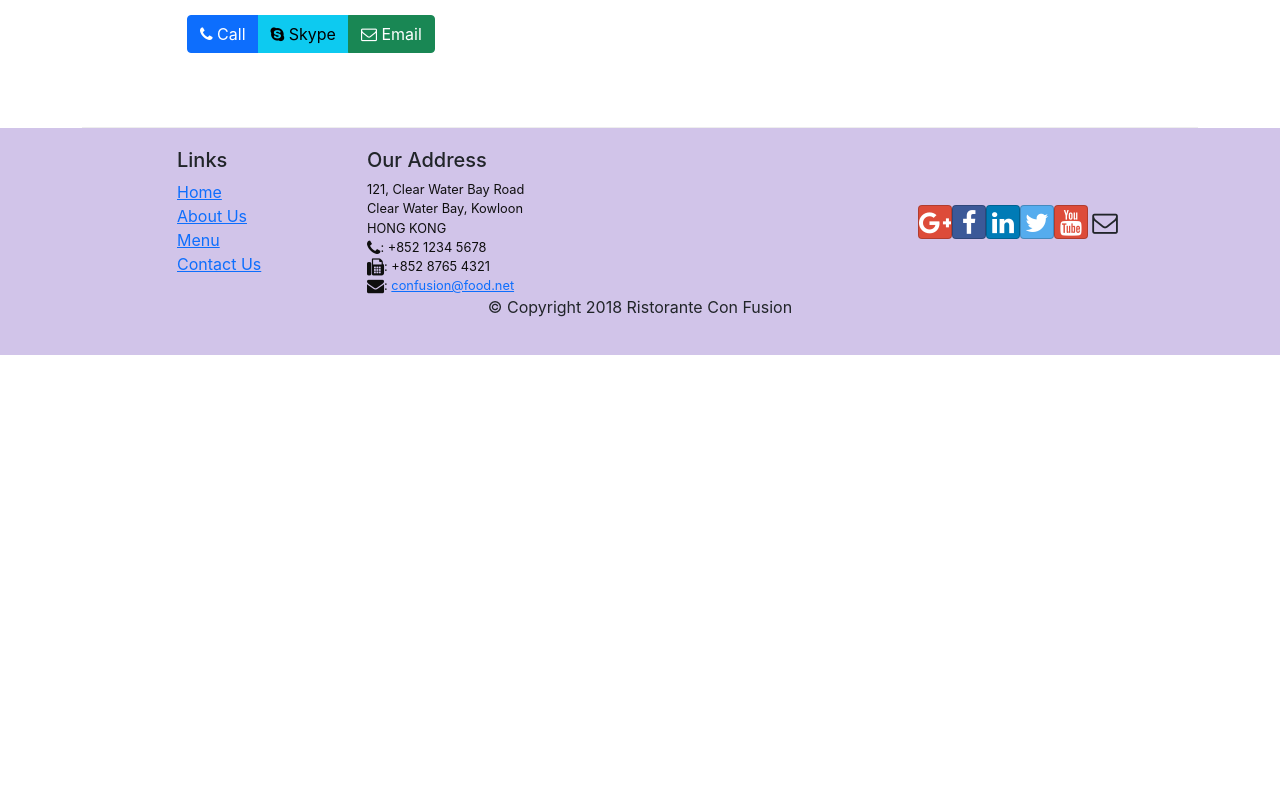
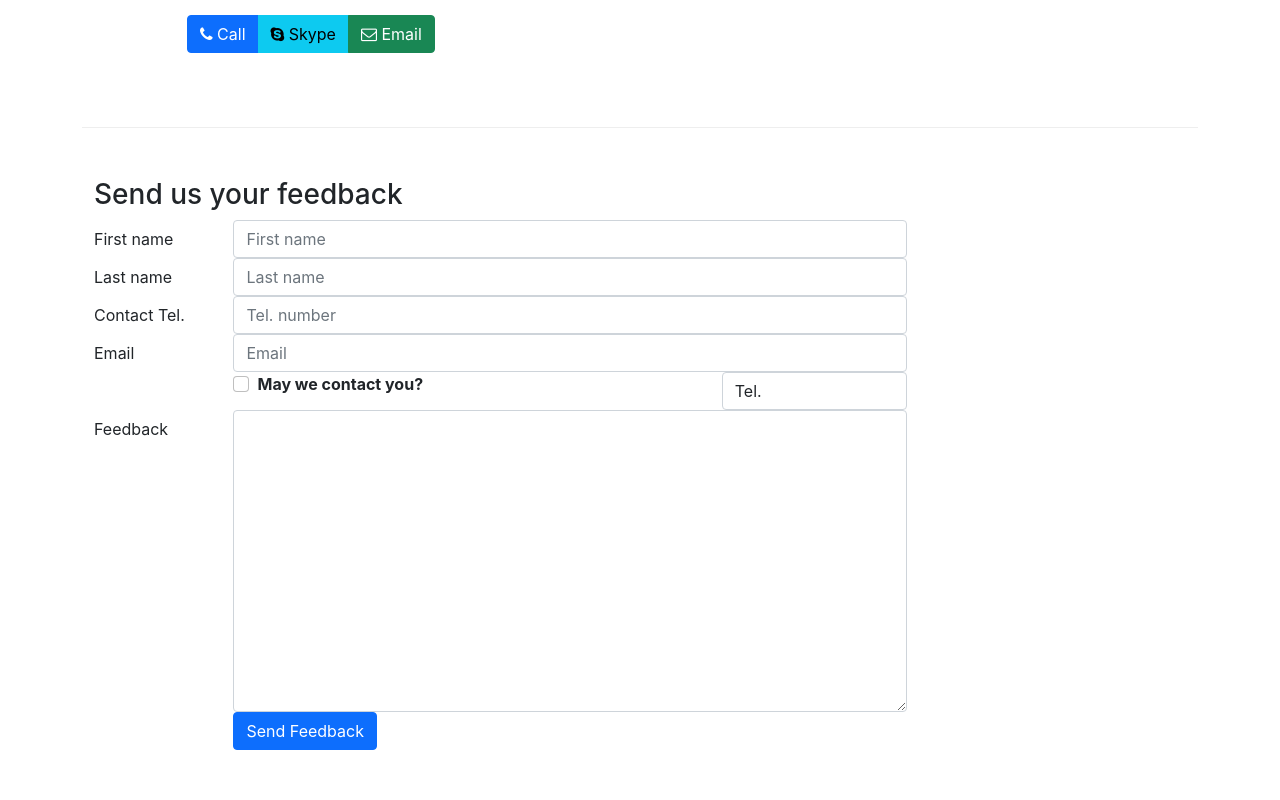
Before and after one commit to leehsihau/restaurant-react, a React (Create React App) app in the folder week1/react-frontend/: page /contactus in a window 1280 px wide. Shown: the part 720-1520 px from the top of the page. Before the commit the page ends 1075 px from the top, so only its background shows below. Built offline with nearby package versions, Linux system fonts and the light colour scheme.

Commit message:
Controlled forms

```diff
--- a/week1/react-frontend/src/Components/ContactComponent.js
+++ b/week1/react-frontend/src/Components/ContactComponent.js
@@ -1,10 +1,40 @@
 /* eslint-disable jsx-a11y/anchor-is-valid */
-import React from 'react';
+import React, {Component} from 'react';
 import {
-    Breadcrumb, BreadcrumbItem
+    Breadcrumb, BreadcrumbItem, Button, Form, FormGroup, Label, Col, Input
 } from 'reactstrap';
 import {Link} from 'react-router-dom';
-function Contact(props) {
+
+class Contact extends Component {
+    constructor(props) {
+        super(props);
+        this.state = {
+            firstname: '',
+            lastname: '',
+            telnum: '',
+            agree: false,
+            contactType: 'Tel.',
+            message: ''
+        }
+        this.handleSubmit = this.handleSubmit.bind(this);
+        this.handleInputChange = this.handleInputChange.bind(this);
+
+    }
+
+    handleInputChange(event) {
+        const target = event.target;
+        const value = target.type === 'checkbox' ? target.checked : target.value;
+        const name = target.name;
+        this.setState({[name]: value});
+    }
+
+    handleSubmit(event) {
+        console.log("Current state is: "+JSON.stringify(this.state));
+        alert("Current state is: "+JSON.stringify(this.state));
+        event.preventDefault();
+    }
+
+    render() {
         return (
             <div className="container">
                 <div className="row">
@@ -44,8 +74,85 @@ function Contact(props) {
                         </div>
                     </div>
                 </div>
+                <div className="row row-content">
+                    <div className="col-12">
+                        <h3>Send us your feedback</h3>
+                    </div>
+                    <div className="col-12 col-md-9">
+                        <Form onSubmit={this.handleSubmit}>
+                            <FormGroup row>
+                                <Label htmlFor="firstname" md={2}>First name</Label>
+                                <Col md={10}>
+                                    <Input type="text" id="firstname" name="firstname"
+                                        placeholder="First name"
+                                        value={this.state.firstname} onChange={this.handleInputChange}/>
+                                </Col>
+                            </FormGroup>
+                            <FormGroup row>
+                                <Label htmlFor="lastname" md={2}>Last name</Label>
+                                <Col md={10}>
+                                    <Input type="text" id="lastname" name="lastname"
+                                        placeholder="Last name"
+                                        value={this.state.lastname}  onChange={this.handleInputChange}/>
+                                </Col>
+                            </FormGroup>
+                            <FormGroup row>
+                            <Label htmlFor="telnum" md={2}>Contact Tel.</Label>
+                                <Col md={10}>
+                                    <Input type="tel" id="telnum" name="telnum"
+                                        placeholder="Tel. number"
+                                        value={this.state.telnum}
+                                        onChange={this.handleInputChange} />
+                                </Col>
+                            </FormGroup>
+                            <FormGroup row>
+                                <Label htmlFor="email" md={2}>Email</Label>
+                                <Col md={10}>
+                                    <Input type="email" id="email" name="email"
+                                        placeholder="Email"
+                                        value={this.state.email}
+                                        onChange={this.handleInputChange} />
+                                </Col>
+                            </FormGroup>
+                            <FormGroup row>
+                                <Col md={{size: 6, offset: 2}}>
+                                    <FormGroup check>
+                                        <Label check>
+                                            <Input type="checkbox" name="agree" checked={this.state.agree}  onChange={this.handleInputChange}/>{' '}
+                                            <strong>May we contact you?</strong>
+                                        </Label>
+                                    </FormGroup>
+                                </Col>
+                                <Col md={{size: 3, offset: 1}}>
+                                    <Input type="select" name="contactType" value={this.state.contactType}  onChange={this.handleInputChange}>
+                                        <option>Tel.</option>
+                                        <option>Email</option>
+                                    </Input>
+                                </Col>
+                            </FormGroup>
+                            <FormGroup row>
+                                <Label htmlFor="message" md={2}>Feedback</Label>
+                                <Col md={10}>
+                                    <Input type="textarea" id="message" name="message"
+                                        rows="12"
+                                        value={this.state.message}
+                                        onChange={this.handleInputChange} />
+                                </Col>
+                            </FormGroup>
+                            <FormGroup row>
+                                <Col md={{size: 10, offset:2}}>
+                                    <Button type="submit" color="primary">
+                                        Send Feedback
+                                    </Button>
+                                </Col>
+                            </FormGroup>
+                        </Form>
+                    </div>
+                </div>
             </div>
         );
     }
 
+}
+
 export default Contact;
```
Lines whose indentation alone changed are shown as unchanged.
